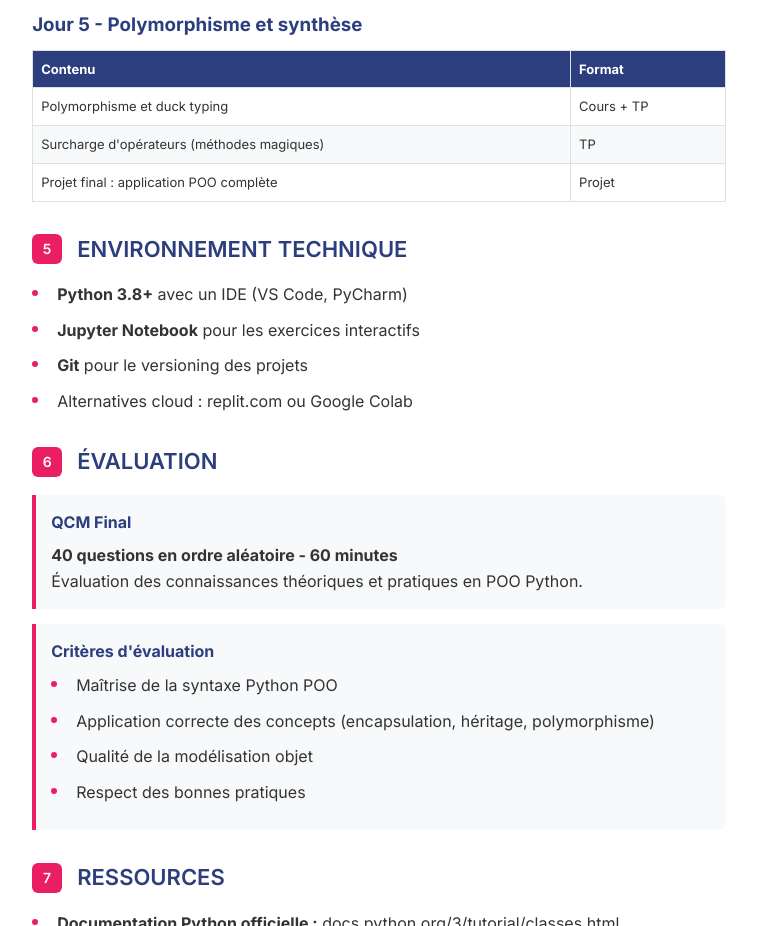
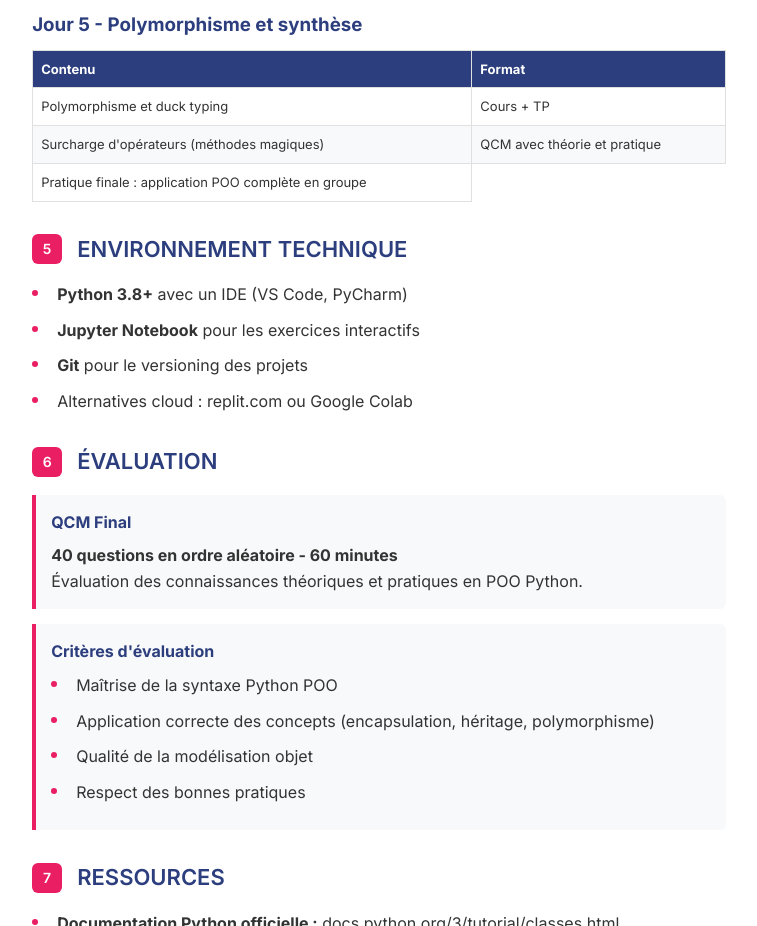
Before and after one commit to adamfrance/djfhlsHFKLjsdhfluh3d1f6s5DF135d1sf654DSF321df65D3F2165df3SD1F65df1, a plain HTML site: page docs/syllabus-poo.html in a window 1280 px wide. Shown: the part 1920-2846 px from the top of the page, without its empty margins (261-1018 px from the left). Drawn offline with Linux system fonts and the light colour scheme.

Commit message:
Update syllabus-poo.html

```diff
--- a/docs/syllabus-poo.html
+++ b/docs/syllabus-poo.html
@@ -455,11 +455,10 @@
                         </tr>
                         <tr>
                             <td>Surcharge d'opérateurs (méthodes magiques)</td>
-                            <td>TP</td>
+                            <td>QCM avec théorie et pratique</td>
                         </tr>
                         <tr>
-                            <td>Projet final : application POO complète</td>
-                            <td>Projet</td>
+                            <td>Pratique finale : application POO complète en groupe</td>
                         </tr>
                     </tbody>
                 </table>
```
